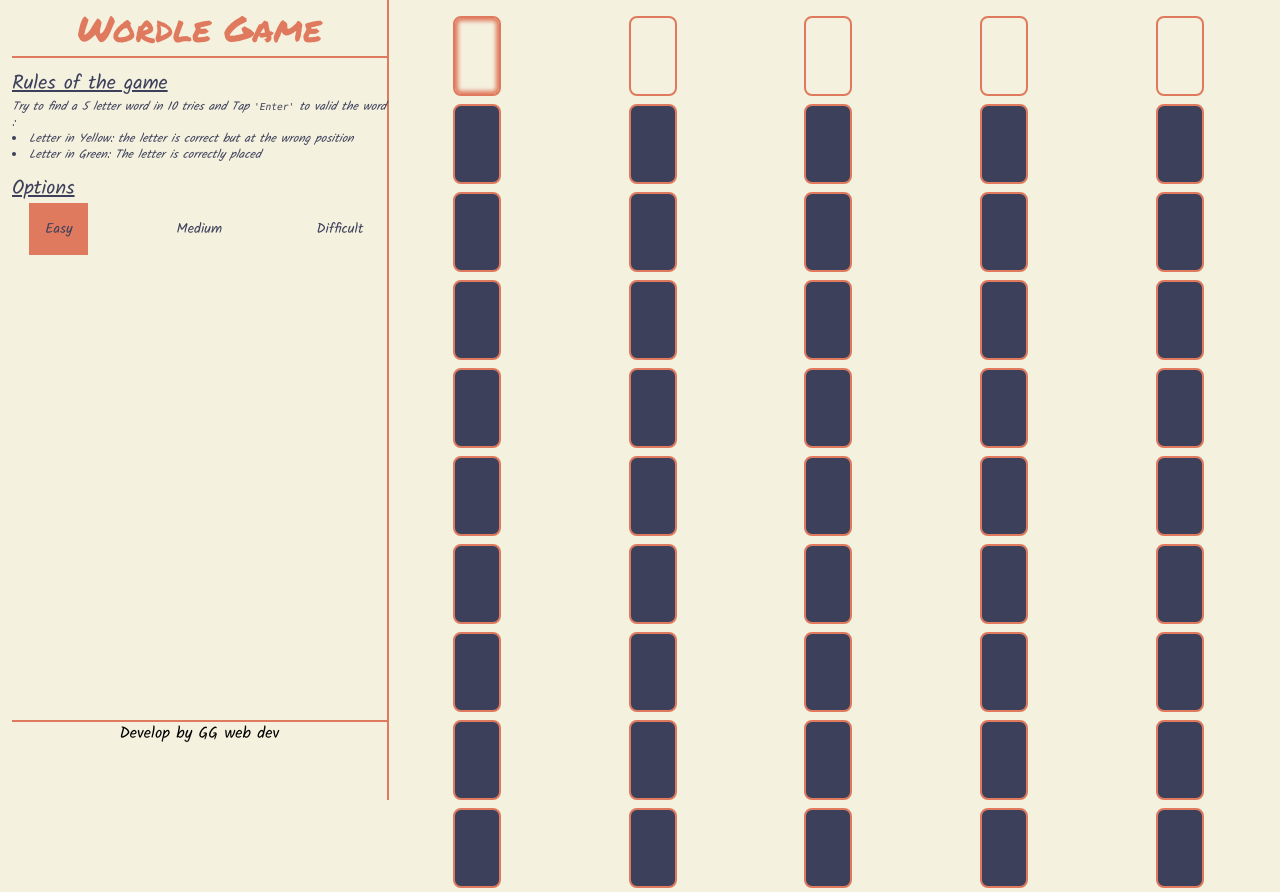
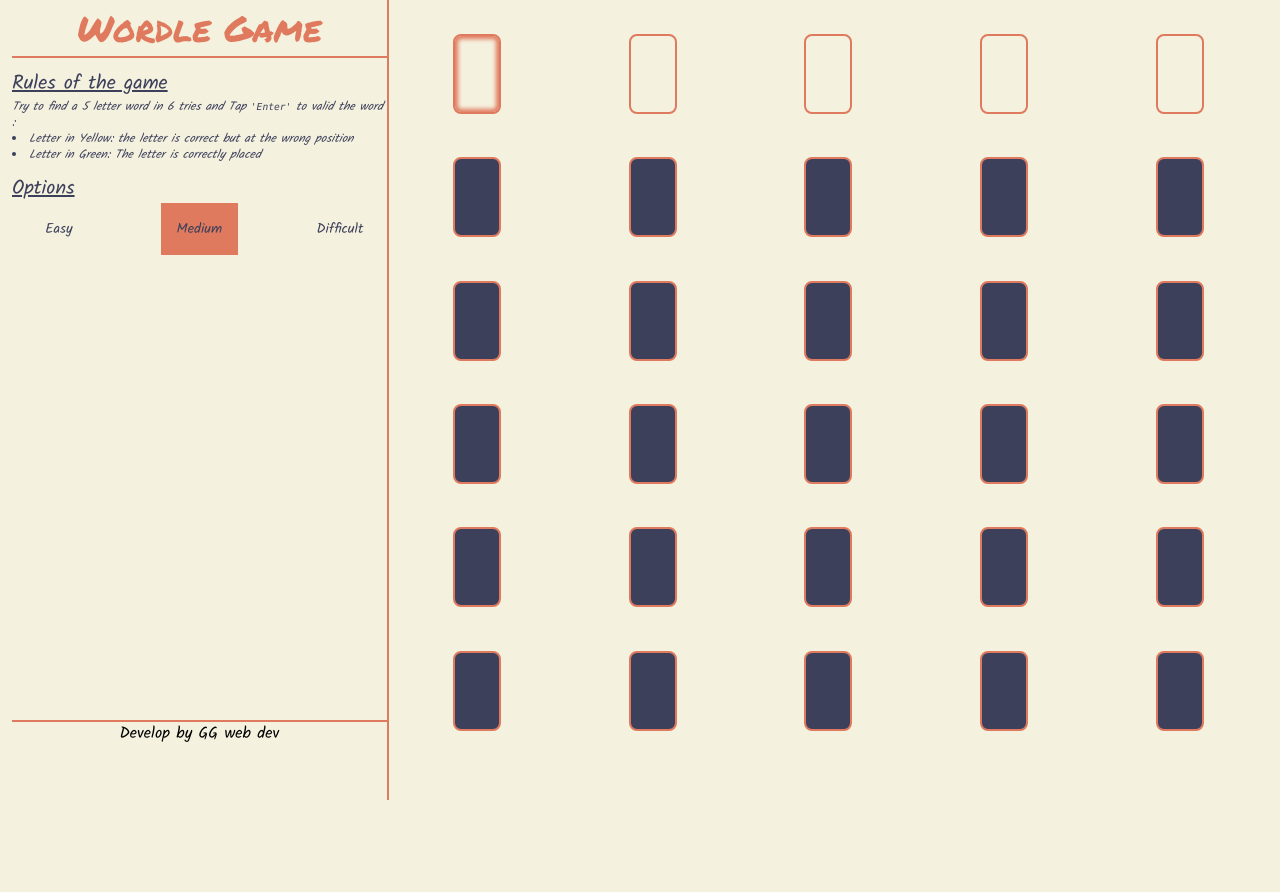
Before and after one commit to ghislaingirardeau/wordle-game, a Vue app: page / in a window 1280 px wide. After the commit the page ends 800 px from the top, so only its background shows below. Built offline with nearby package versions, Linux system fonts and the light colour scheme.

Commit message:
fix: difficulty-change settings

```diff
--- a/src/components/DifficultyTab.vue
+++ b/src/components/DifficultyTab.vue
@@ -13,7 +13,7 @@
           href="#"
           :id="'level-' + level.toLowerCase()"
           class="inline-block p-4"
-          :class="{ active: index == 0 }"
+          :class="{ active: index == 1 }"
           @click="changeDifficulty($event, level)"
           >{{ level }}</a
         >
--- a/src/settings.ts
+++ b/src/settings.ts
@@ -6,7 +6,7 @@ export const WORD_SIZE: number = 5;
 // PARTAGE DE REF ENTRE COMPONENTS + UTILISABLE DANS LES TESTS !
 // je peux exporter des refs de vue, qui seront utilisable dans tous les components dés que je l'importe
 // On pourra alors changer sa valeur, mais aussi "watch" les changements dans un autre component
-export const END_GAME_ATTEMPT = ref<number>(10);
+export const END_GAME_ATTEMPT = ref<number>(6);
 //--------------------------------
 export const LEVELS: string[] = ["Easy", "Medium", "Difficult"];
 
@@ -14,13 +14,13 @@ export const LEVELS: string[] = ["Easy", "Medium", "Difficult"];
 export function SET_DIFFICULTY(type: string) {
   switch (type) {
     case "Easy":
-      END_GAME_ATTEMPT.value = 10;
+      END_GAME_ATTEMPT.value = 8;
       break;
     case "Medium":
-      END_GAME_ATTEMPT.value = 8;
+      END_GAME_ATTEMPT.value = 6;
       break;
     case "Difficult":
-      END_GAME_ATTEMPT.value = 6;
+      END_GAME_ATTEMPT.value = 4;
       break;
   }
 }
```
Also changed, not shown: 1 other file (tests, documents, lock files or other folders).
